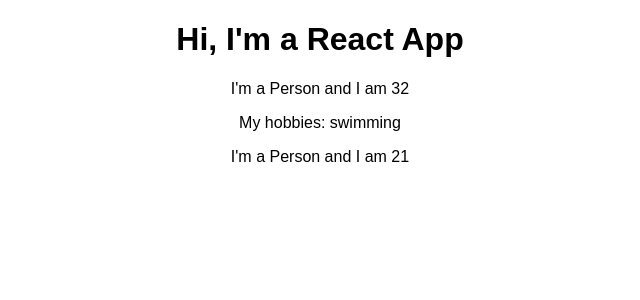
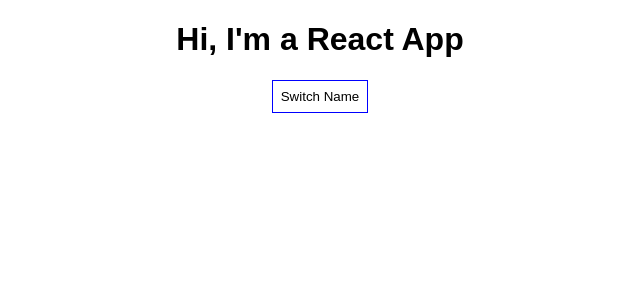
Before and after one commit to jacekpolak/react-udemy, a React (Create React App) app: page / in a window 1280 px wide. Shown: the top 300 px of the page, without its empty margins (320-960 px from the left). Built offline with nearby package versions, Linux system fonts and the light colour scheme.

Commit message:
Dynamic list of components based on state

```diff
--- a/package.json
+++ b/package.json
@@ -12,5 +12,9 @@
     "build": "react-scripts build",
     "test": "react-scripts test --env=jsdom",
     "eject": "react-scripts eject"
+  },
+  "devDependencies": {
+    "eslint": "^4.15.0",
+    "eslint-plugin-react": "^7.5.1"
   }
 }
--- a/src/App.js
+++ b/src/App.js
@@ -3,15 +3,76 @@
 import Person from './Person/Person';
 
 class App extends Component {
+  state = {
+    persons: [
+      { id: 'asda1', name: 'Jacek', age: 18 },
+      { id: 'czxcz12', name: 'Pati', age: 16 },
+      { id: 'dasd334dfds', name: 'Jarek', age: 49 }
+    ]
+  }
+
+  switchNameHandler = (newName) => {
+    this.setState({
+      persons: [
+        { id: 'asda1', name: newName, age: 69 },
+        { id: 'czxcz12', name: 'Patrycja', age: 16 },
+        { id: 'dasd334dfds', name: 'Jarek', age: 49 }
+      ],
+      showPersons: false
+    })
+  }
+
+  togglePersonsHangler = () => {
+    const currentState = this.state.showPersons
+    this.setState({
+      showPersons: !currentState
+    })
+  }
+
+  deletePersonHandler = (personIndex) => {
+    const persons = [...this.state.persons];
+    persons.splice(personIndex, 1);
+    this.setState({persons: persons});
+  }
+
   render() {
+    const styles = {
+      backgroundColor: 'white',
+      fony: 'inherit',
+      border: '1px blue solid',
+      padding: '8px'
+    };
+
+    let persons = null;
+
+    if (this.state.showPersons) {
+      persons = (
+        <div>
+          {this.state.persons.map((person, index) => {
+           return <Person
+              click={() => this.deletePersonHandler(index)}
+              key={person.id}
+              name={person.name}
+              age={person.age}
+            />
+          })}
+        </div>
+      )
+    }
+
     return (
       <div className="App">
         <h1>Hi, I'm a React App</h1>
 
-        <Person age="32">
-          My hobbies: swimming
-        </Person>
-        <Person age="21" />
+        <button
+          onClick={this.togglePersonsHangler}
+          style={styles}
+        >
+          Switch Name
+        </button>
+
+        {persons}
+
       </div>
     );
   }
--- /dev/null
+++ b/src/Person/Person.css
@@ -0,0 +1,9 @@
+.Person {
+    border: 1px solid #eee;
+    box-shadow: 0 2px 2px #efefef;
+    margin: 0;
+    margin: 10px;
+    padding: 16px;
+    text-align: center;
+    width: 30%;
+}
--- a/src/Person/Person.js
+++ b/src/Person/Person.js
@@ -1,9 +1,12 @@
 import React from 'react';
+import './Person.css';
 
 const person = (props) => {
     return (
-        <div>
-            <p>I'm a Person and I am {props.age}</p>
+        <div className="Person" onClick={props.click}>
+            <p>
+                I'm a {props.name} and I am {props.age}
+            </p>
             <p>{props.children}</p>
         </div>
     )
```
